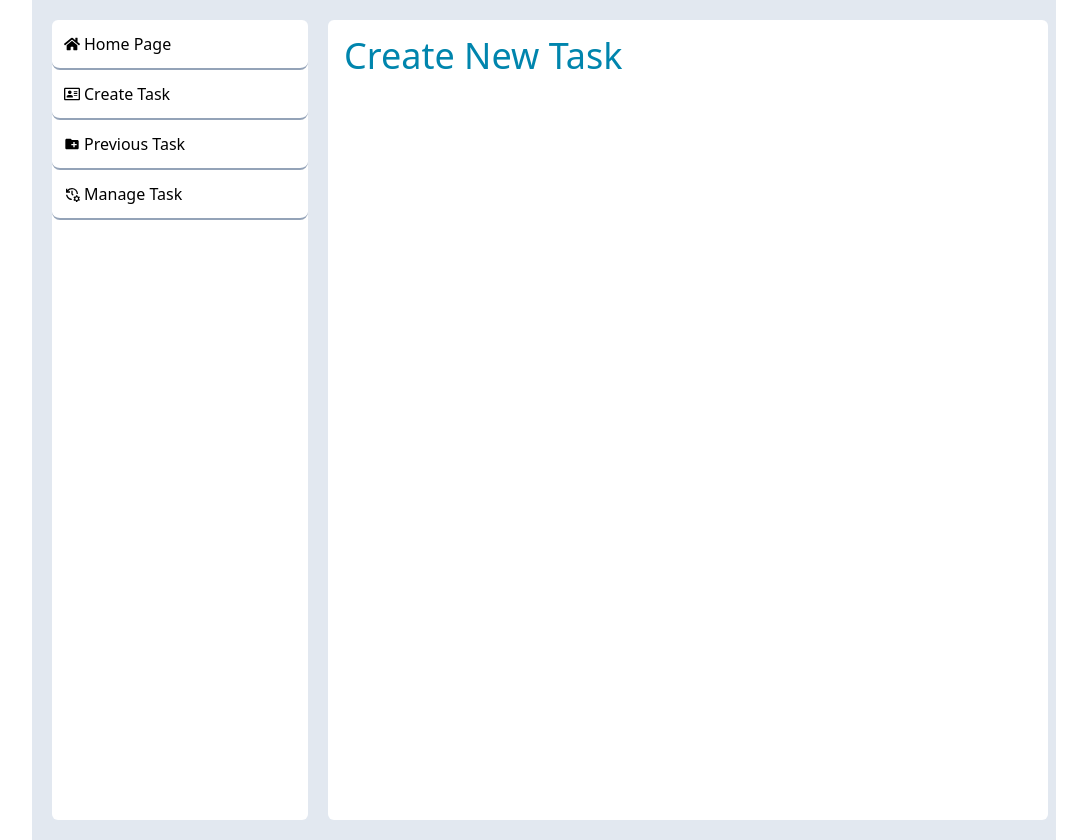
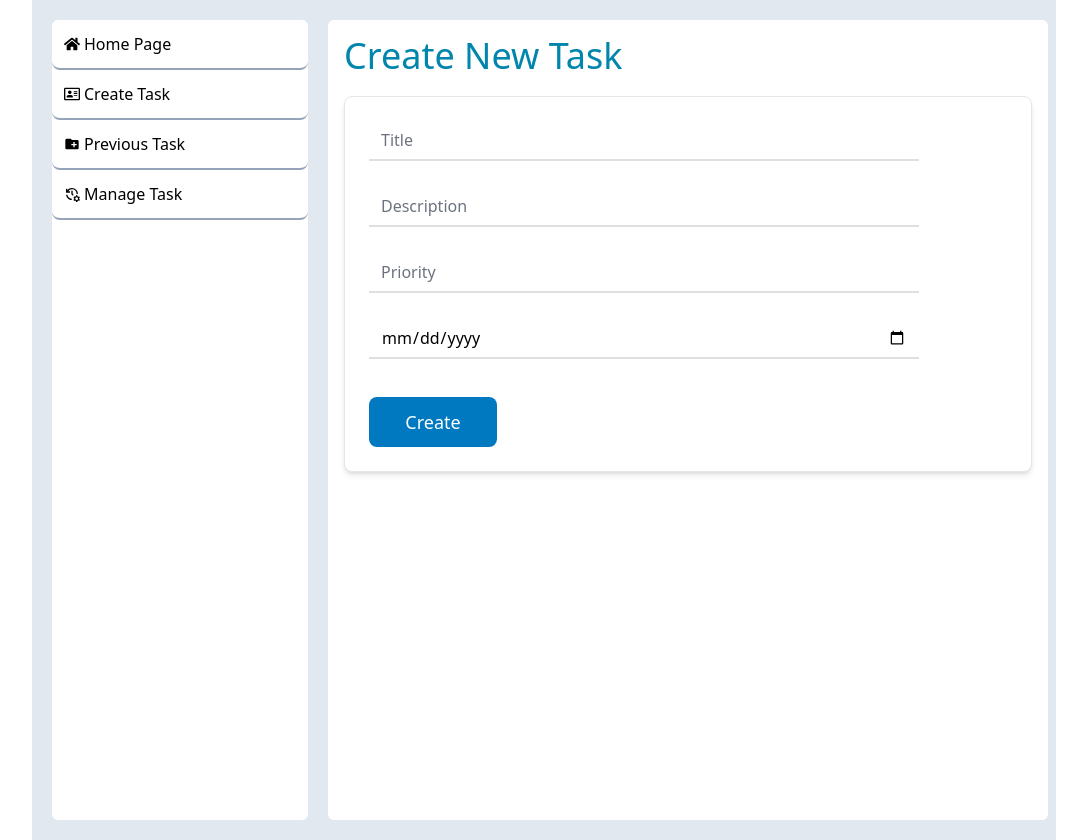
Before and after one commit to Sumaiya-Meem/TaskSwift, a React (Vite) app: page /dashboard in a window 1280 px wide. Shown: the whole page, without its empty margins (96-1183 px from the left). Built offline with nearby package versions, Linux system fonts and the light colour scheme; no server answers; sample sign-in values are in the browser's storage.

Commit message:
design add task page

```diff
--- /dev/null
+++ b/src/Pages/DashboardPage/AddTask/AddTask.css
@@ -0,0 +1,10 @@
+.input {
+    width: 550px;
+    height: 40px;
+    border:none;
+    outline: none;
+    font-size: 16px;
+    margin-bottom: 10px;
+    background: none;
+    border-bottom: 2px solid rgb(223, 223, 223);
+}
--- a/src/Pages/DashboardPage/AddTask/AddTask.jsx
+++ b/src/Pages/DashboardPage/AddTask/AddTask.jsx
@@ -1,9 +1,20 @@
+import { Button, Card, Label, TextInput } from 'flowbite-react';
 import React from 'react';
-
+import './AddTask.css'
 const AddTask = () => {
     return (
         <div className='px-4 mt-4'>
             <h1 className='text-4xl text-[#0085ad]'>Create New Task</h1>
+            <div className='mt-5'>
+                <Card>
+                   <input type="text" placeholder='Title' name="title" className='input' />
+                   <input type="text" placeholder='Description' name="Description" className='input' />
+                   <input type="text" placeholder='Priority' name="Priority" className='input' />
+                   <input type="date" placeholder='Deadline' name="dueDate" className='input' />
+                   <Button className="mt-3 w-32 bg-[#0079c1] ">
+                 <span className='text-lg'>Create</span></Button>
+                </Card>
+            </div>
         </div>
     );
 };
--- /dev/null
+++ b/src/Pages/ErrorPage/ErrorPage.jsx
@@ -0,0 +1,15 @@
+import Lottie from 'lottie-react';
+import errorPageAnimation from "../../../public/Animation - 1701617232458.json"
+import { Button } from 'flowbite-react';
+import { Link } from 'react-router-dom';
+const ErrorPage = () => {
+    return (
+        <div className=' flex justify-center items-center flex-col gap-6'>
+         <Lottie animationData={errorPageAnimation}></Lottie>
+         <Link to="/"> <Button>Go Home</Button></Link>
+
+        </div>
+    );
+};
+
+export default ErrorPage;
--- a/src/Pages/Routes/Router.jsx
+++ b/src/Pages/Routes/Router.jsx
@@ -8,11 +8,13 @@ import Login from "../Login/Login";
 import PrivateRoute from "./PrivateRoute";
 import Dashboard from "../DashboardPage/Dashboard/Dashboard";
 import AddTask from "../DashboardPage/AddTask/AddTask";
+import ErrorPage from "../ErrorPage/ErrorPage";
 
   const router = createBrowserRouter([
     {
       path: "/",
       element: <MainLayout></MainLayout>,
+      errorElement:<ErrorPage></ErrorPage>,
       children: [
         {
           path: "/",
@@ -35,6 +37,7 @@ import AddTask from "../DashboardPage/AddTask/AddTask";
     {
       path: "dashboard",
       element: <PrivateRoute><Dashboard></Dashboard></PrivateRoute>,
+      errorElement:<ErrorPage></ErrorPage>,
       children: [
         {
           path: "",
```
